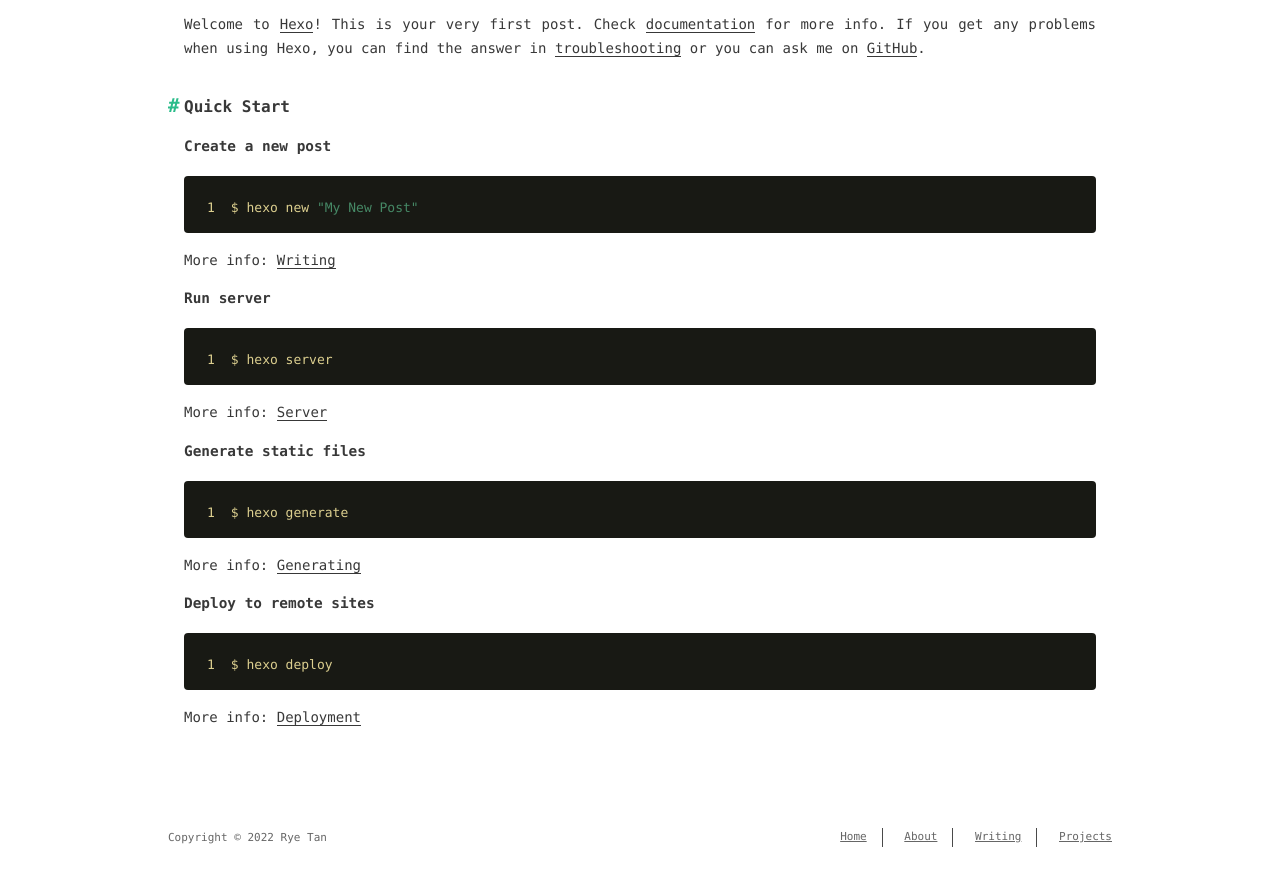
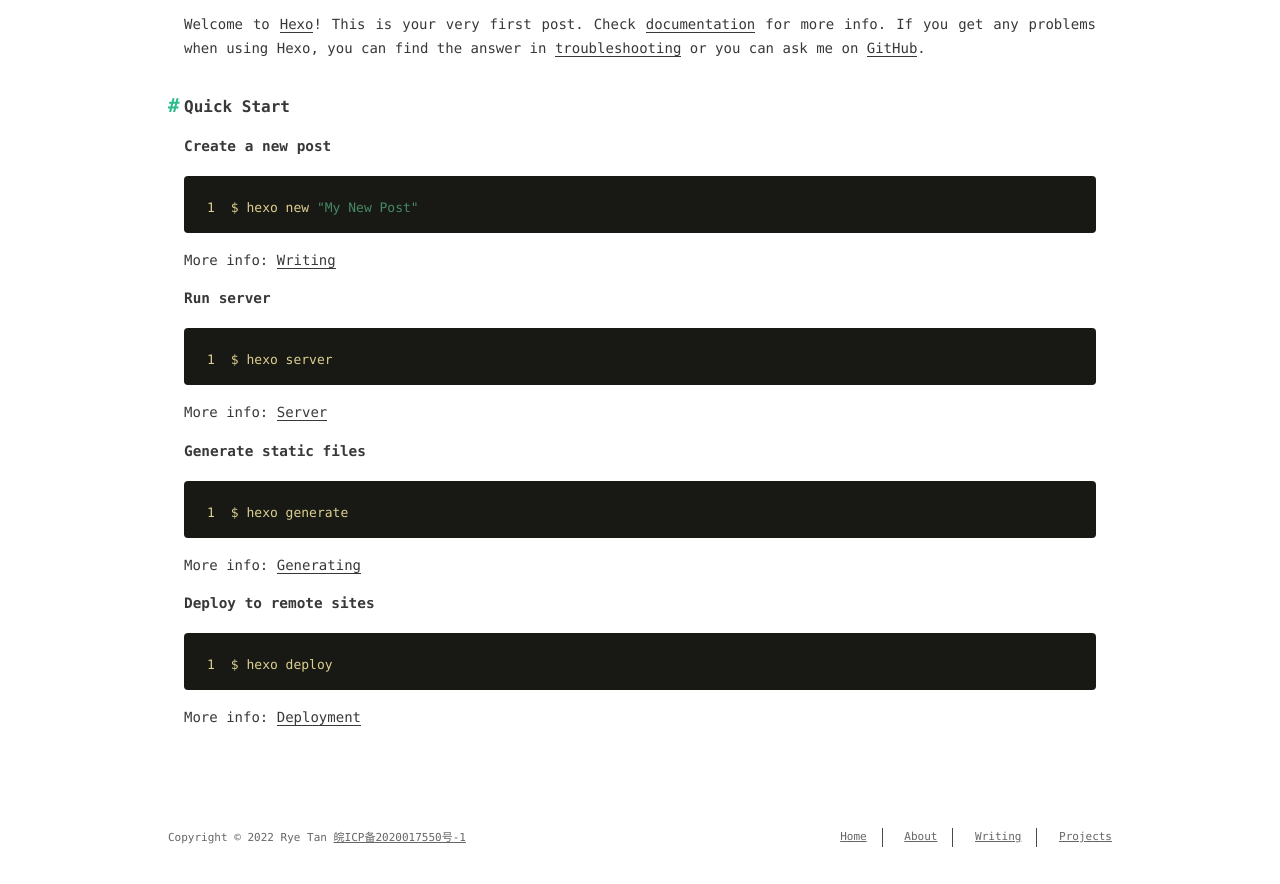
Before and after one commit to ryetan/ryetan.github.io, a plain HTML site: page 2022/01/04/hello-world/index.html in a window 1280 px wide. Shown: the part 128-1012 px from the top of the page. Drawn offline with Linux system fonts and the light colour scheme; a web font is replaced by a local one.

Commit message:
Site updated: 2022-01-04 18:35:07

```diff
--- a/2022/01/04/hello-world/index.html
+++ b/2022/01/04/hello-world/index.html
@@ -205,7 +205,7 @@
 
     <footer id="footer">
   <div class="footer-left">
-    Copyright &copy; 2022 Rye Tan
+    Copyright &copy; 2022 Rye Tan <a href=\"http://beian.miit.gov.cn/\">皖ICP备2020017550号-1</a>
   </div>
   <div class="footer-right">
     <nav>
```
Also changed, not shown: 2022/01/04/k8s入门操作手册/index.html (+1 -1 lines), archives/2022/01/index.html (+1 -1 lines), archives/2022/index.html (+1 -1 lines), archives/index.html (+1 -1 lines), index.html (+1 -1 lines).
